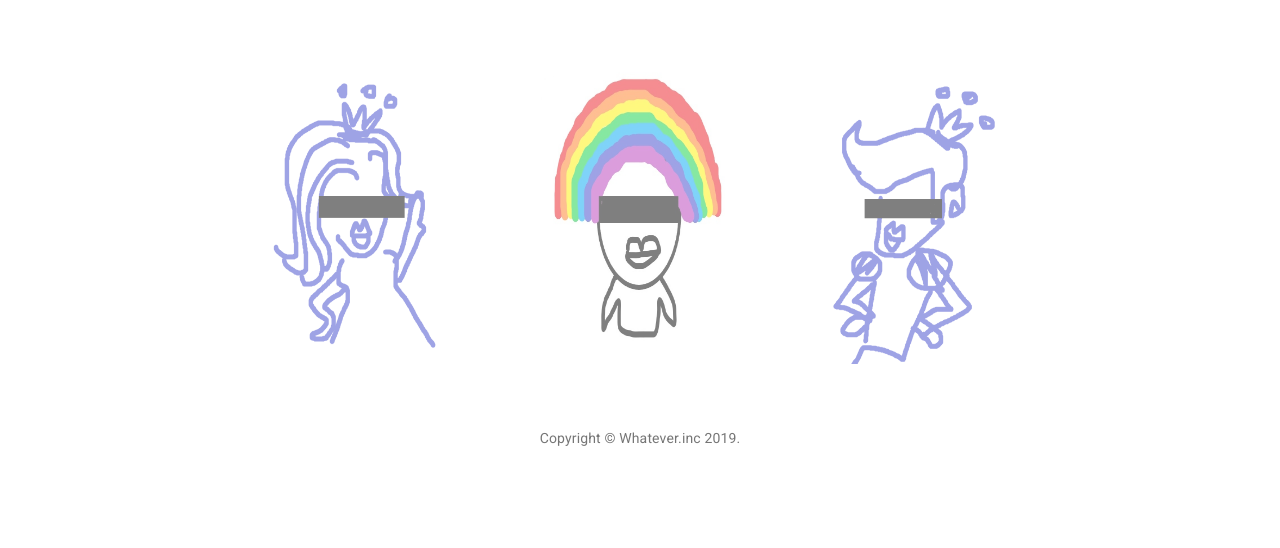
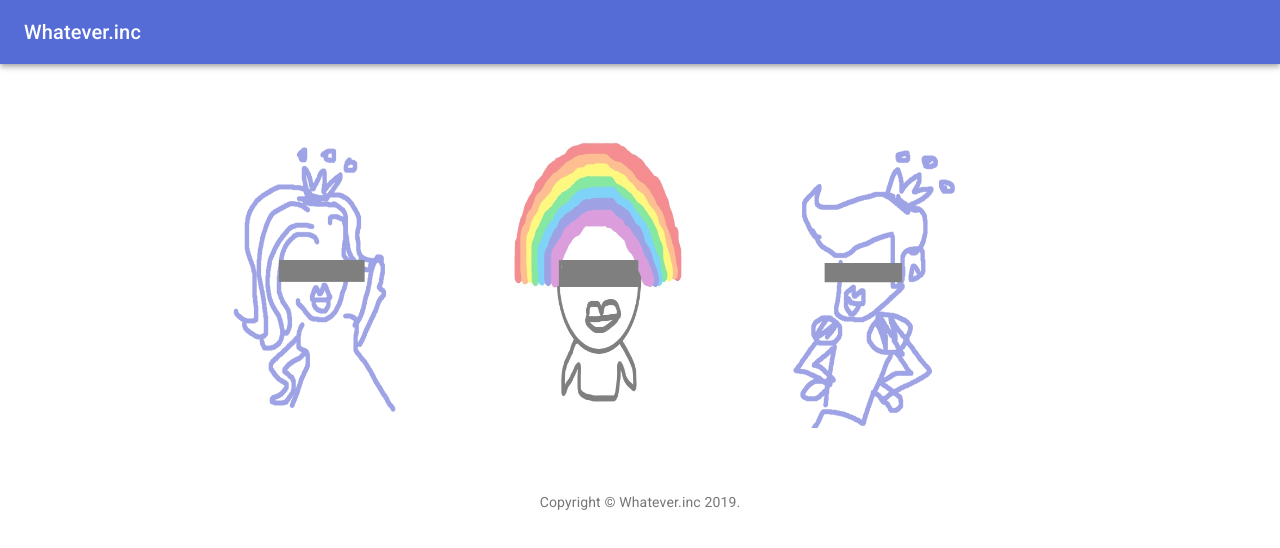
Before and after one commit to gogog22510/Whatever, a React (Create React App) app in the folder whatever-app/: page /start in a window 1280 px wide. Shown: the top 548 px of the page. Built offline with nearby package versions, Linux system fonts and the light colour scheme; what react-router-redux would draw is missing.

Commit message:
Add app bar

```diff
--- a/whatever-app/src/App.js
+++ b/whatever-app/src/App.js
@@ -6,6 +6,10 @@ import Typography from "@material-ui/core/Typography";
 import Link from "@material-ui/core/Link";
 import MainPage from "./component/MainPage";
 import StartPage from "./component/StartPage";
+import AppBar from "@material-ui/core/AppBar";
+import makeStyles from "@material-ui/core/styles/makeStyles";
+import Toolbar from "@material-ui/core/Toolbar";
+import ResultPage from "./component/ResultPage";
 
 function Copyright() {
     return (
@@ -20,13 +24,34 @@ function Copyright() {
     );
 }
 
+const useStyles = makeStyles(theme => ({
+    root: {
+        flexGrow: 1,
+    },
+    menuButton: {
+        marginRight: theme.spacing(2),
+    },
+    title: {
+        flexGrow: 1,
+    },
+}));
+
 export default function App(props) {
+    const classes = useStyles();
+
       return (
         <main>
+            <AppBar position="static">
+                <Toolbar>
+                    <Typography variant="h6" className={classes.title}>
+                        Whatever.inc
+                    </Typography>
+                </Toolbar>
+            </AppBar>
             <Switch>
                 <Route path="/" exact component={() => <MainPage cookies={props.cookies} />} />
                 <Route path="/start" component={() => <StartPage cookies={props.cookies} />} />
-            <Route path="/choose" component={() => <Sample cookies={props.cookies} />} />
+                <Route path="/result" component={() => <ResultPage cookies={props.cookies} />} />
                 <Route path="/" component={Sample} />
             </Switch>
             <Box mt={8}>
--- a/whatever-app/src/component/MainPage.js
+++ b/whatever-app/src/component/MainPage.js
@@ -122,7 +122,7 @@ function MainPage(props) {
         const selected = randomMenu(data);
         console.log(selected);
         dispatchRandomMenu(selected);
-        history.push("/choose");
+        history.push("/result");
     };
 
     return (
--- a/whatever-app/src/component/StartPage.js
+++ b/whatever-app/src/component/StartPage.js
@@ -40,6 +40,9 @@ const useStyles = makeStyles(theme => ({
     },
     imgSpace: {
         marginRight: theme.spacing(10),
+        "&:hover": {
+            cursor: "pointer"
+        }
     },
 }));
 
@@ -78,7 +81,7 @@ function StartPage(props) {
                          onClick={navigationToWhateverPage(1)}/>
                     <img className={classes.imgSpace} src={blindJohnImage} alt="hello!" width={200} height={300}
                          onClick={navigationToWhateverPage(2)}/>
-                    <img src={princeImage} alt="hello!" width={200} height={300}
+                    <img className={classes.imgSpace} src={princeImage} alt="hello!" width={200} height={300}
                          onClick={navigationToWhateverPage(3)}/>
                 </div>
             </div>
```
Lines whose indentation alone changed are shown as unchanged.
